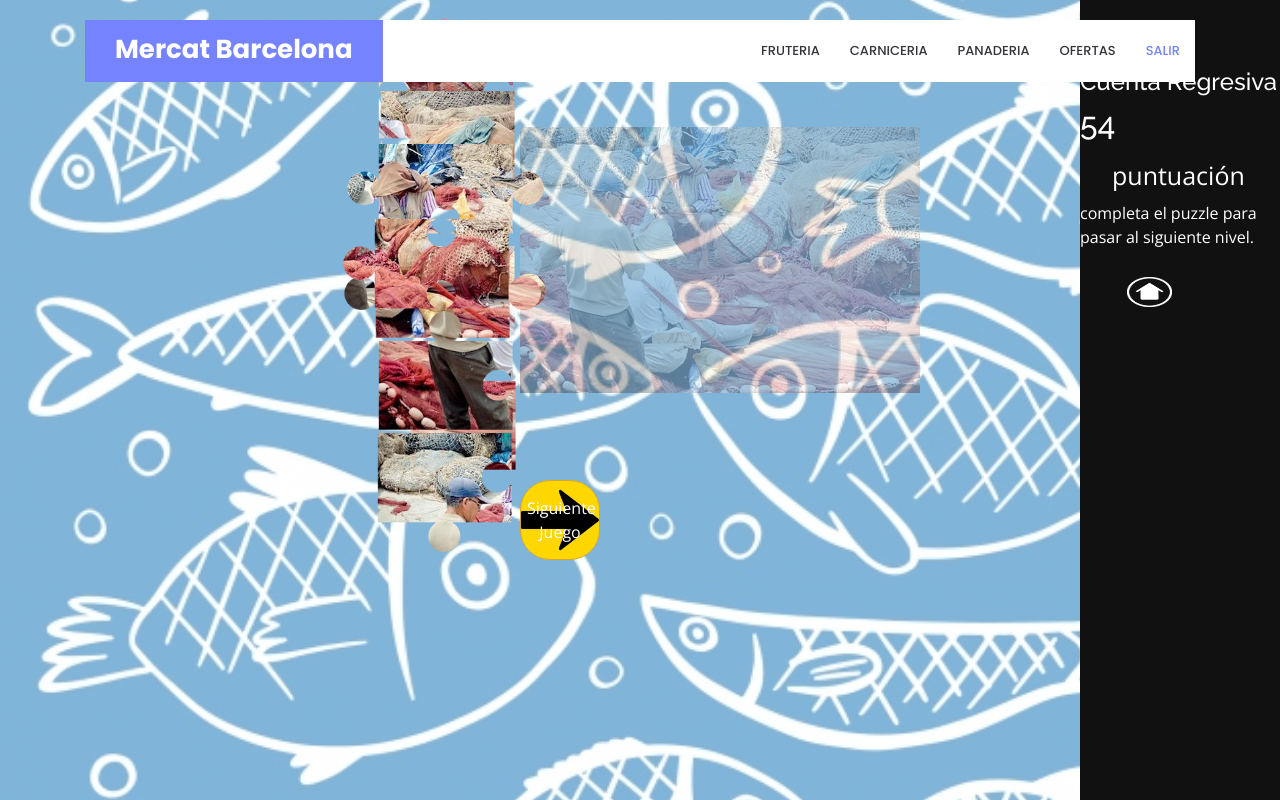
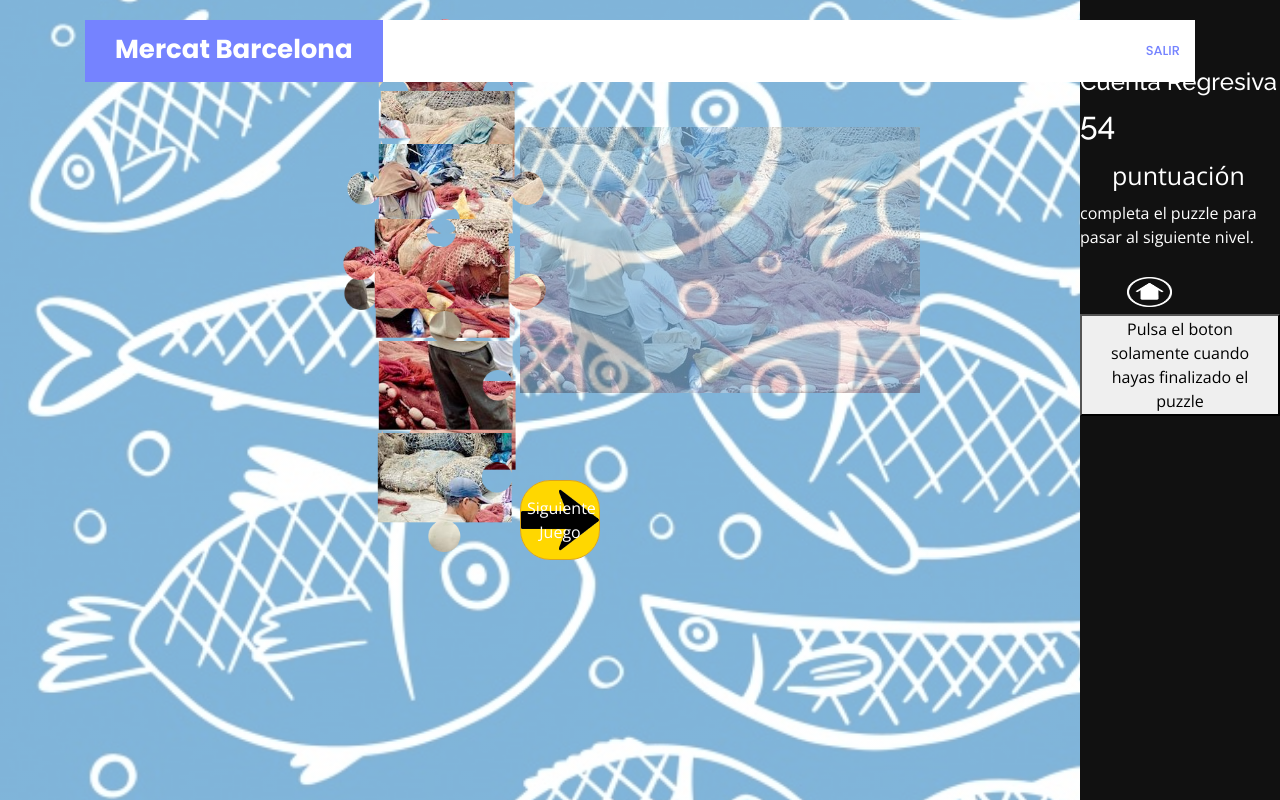
Before and after one commit to aplazuelob99/projecte2.github.io, a PHP site: page /Juegos/rompecabezas.php in a window 1280 px wide. Run offline with PHP 8.4, Linux system fonts and the light colour scheme.

Commit message:
juego rompecabezas finalizado

```diff
--- a/Juegos/rompecabezas.php
+++ b/Juegos/rompecabezas.php
@@ -18,7 +18,7 @@
     <script src="script_rompecabezas.js" language="javascript" type="text/javascript"></script>
     <script src="https://unpkg.com/sweetalert/dist/sweetalert.min.js"></script>
     <title>Rompecabezas</title>
-    <link rel="icon" type="image/png" href="Imagenes_puzzle/puzzle.png"/>
+    <link rel="icon" type="image/png" href="imagenes_puzzle/puzzle.png"/>
 
 </head>
 <body>
@@ -36,10 +36,6 @@
 
           <nav class="nav-menu d-none d-lg-block">
             <ul>
-              <li><a href="juego.php">Fruteria</a></li>
-              <li><a href="recogercarne.php">Carniceria</a></li>
-              <li><a href="cesta.php">Panaderia</a></li>
-              <li><a href="../index.php #ofertas">Ofertas</a></li>
               <li class="active"><a href="../index.php">Salir</a></li>
 
               <!-- <li class="get-started"><a href="#about">Iniciar session</a></li>
@@ -66,6 +62,11 @@
             <div id="botonfondo" class="container">
               <a href="../index.php"><img src="Imagenes_puzzle/home.png" height="30" width="45" alt="Botón"></a>
             </div>
+
+            <button onclick="finalizado()">Pulsa el boton solamente cuando hayas finalizado el puzzle</button>
+
+            <p id="demo" style="color: white;"></p>
+
           </div>
 
 
--- a/Juegos/script_rompecabezas.js
+++ b/Juegos/script_rompecabezas.js
@@ -7,7 +7,7 @@ var totalTime = 60;
 function updateClock() {
 document.getElementById('countdown').innerHTML = totalTime;
 if(totalTime==0){
-alert('Se acabo el tiempo, puntuacion 100');
+alert('Se acabo el tiempo,reinicia la pagina para volver a jugar');
 }else{
 totalTime-=1;
 setTimeout("updateClock()",1000);
@@ -147,6 +147,16 @@ function victoria(){
 siguiente.addEventListener ("click", function(){ //funcion para pasar a siguiente juego
 	juego = false;
 	siguiente.style.visibility = "hidden";
-	window.location.href = "juego.php";
+	window.location.href = "enigma_marc/index.html";
 
 })
+
+function finalizado() {
+	var txt;
+	if (confirm("Pulsa el boton")) {
+	  txt = "El puzzle es correcto continua al siguiente juego";
+	} else {
+	  txt = "has apretado cancelar reinicia la pagina para volver a jugar!";
+	}
+	document.getElementById("demo").innerHTML = txt;
+  }
```
